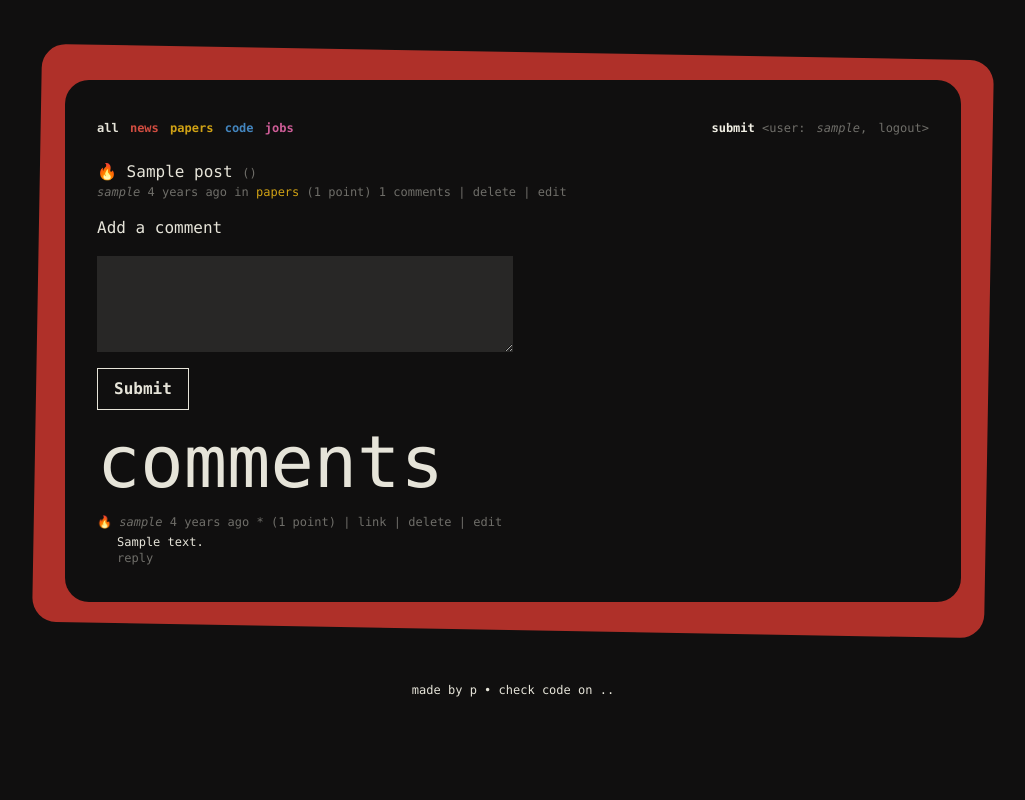
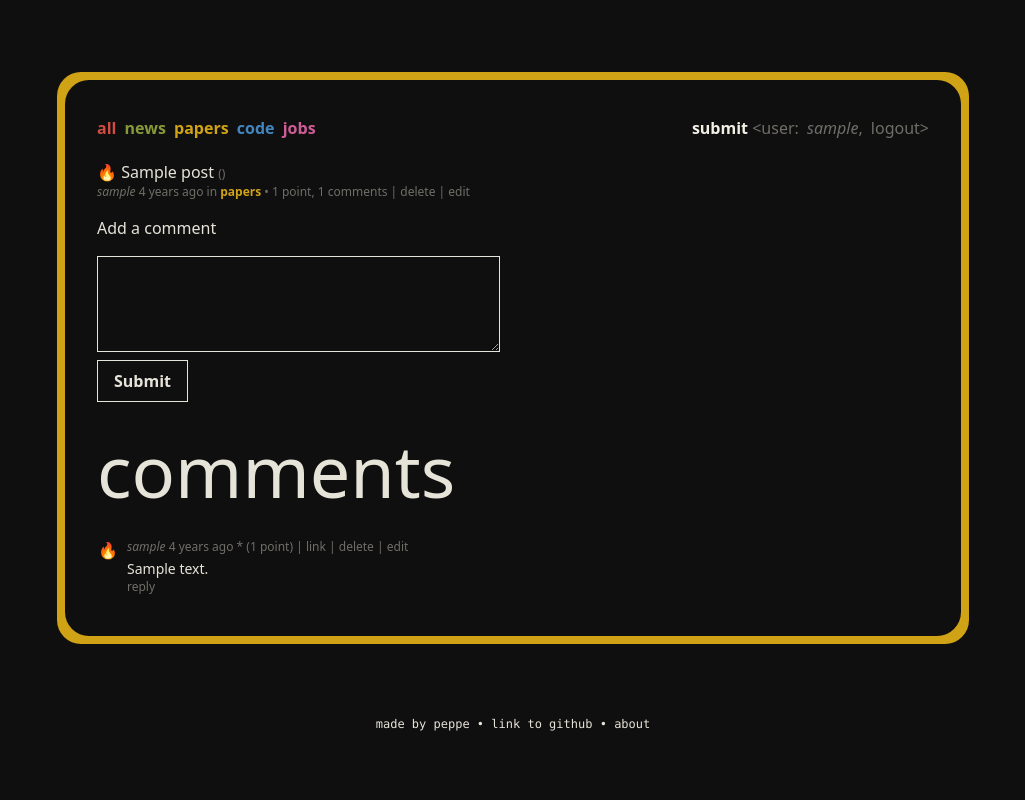
Before and after one commit to peppedilillo/ist, a Django app: page /posts/1/ in a window 1280 px wide. Shown: the whole page, without its empty margins (127-1152 px from the left). Run offline with Django 5.2, Linux system fonts and the light colour scheme; a user stored in the database is signed in; tables that the repository leaves empty hold one stand-in row (values such as "Sample post"); parts of the project's set-up code (start-up, migrations or seed data) failed here and were passed over.

Commit message:
various improvements

```diff
--- a/mb/templates/mb/includes/comment.html
+++ b/mb/templates/mb/includes/comment.html
@@ -1,8 +1,9 @@
 {% load mb_extras %}
-<div>
-    <!--comment upvote, metadata and buttons-->
-    <div class="text-base-600 mb-1 text-xs">
-        <!--only show upvote functionalities if the user is authenticated.-->
+<div class="mb-2">
+    <table>
+        <tr>
+            <!-- Upvote cell -->
+            <td class="pr-2 align-top">
                 {% if request.user.is_authenticated %}
                     {% csrf_token %}
                     <a id="up_{{ comment.id }}"
@@ -10,14 +11,18 @@
                        data-upvote-url="{% url 'mb:comment_upvote' comment.id %}"
                        data-redirect-url="{% url 'login' %}"
                        class="cursor-pointer">
-                <!--if user does not like post this will be displayed (grayed out)-->
                         <span class="{% if comment.is_fan %}hidden{% endif %} grayscale opacity-30"
                               data-state="inactive">🔥</span>
-                <!--else this-->
                         <span class="{% if not comment.is_fan %}hidden{% endif %} grayscale-0 opacity-100"
                               data-state="active">🔥</span>
                     </a>
                 {% endif %}
+            </td>
+
+            <!-- Comment content cell -->
+            <td>
+                <!-- Metadata line -->
+                <div class="text-base-600 mb-1 text-xs">
                     <a href="{% url 'mb:profile' comment.user.id %}"
                     class="italic hover:text-base-100 cursor-pointer">{{ comment.user }}</a>
                     {{ comment.date|timeago }} ago
@@ -34,8 +39,18 @@
                              class="hover:text-base-100 cursor-pointer">edit</a>
                     {% endif %}
                 </div>
-    <div class="ml-5">
-        <!--comment content-->
+                <!-- Comment text -->
+                <div class="text-sm">
                     {{ comment.content }}
                 </div>
+                <div class="text-base-600 text-xs">
+                    <!--reply button-->
+                    {% if request.user.is_authenticated %}
+                        <a href="{% url 'mb:comment_reply' comment.id %}"
+                           class="hover:text-base-100 cursor-pointer">reply</a>
+                    {% endif %}
                 </div>
+            </td>
+        </tr>
+    </table>
+</div>
--- a/mb/templates/mb/includes/post.html
+++ b/mb/templates/mb/includes/post.html
@@ -1,5 +1,5 @@
 {% load mb_extras %}
-<div>
+<div class="mb-4 sm:mb-2">
     <!--post title, upvote icon and url-->
     <div>
         <!--only show upvote functionalities if the user is authenticated.-->
@@ -18,21 +18,20 @@
                       data-state="active">🔥</span>
             </a>
         {% endif %}
-        <a href="{{ post.url }}">
-        {{ post.title }}</a>
+        <a href="{{ post.url }}">{{ post.title }}</a>
         <span class="text-base-600 text-xs">({{ post.url|truncatesmart }})</span>
     </div>
     <!--post metadata and buttons-->
-    <div class="text-base-600 mb-1 text-xs">
+    <div class="text-base-600 text-xs">
         <a href="{% url 'mb:profile' post.user.id %}"
            class="italic hover:text-base-100 cursor-pointer">{{ post.user }}</a>
         {{ post.date|timeago }} ago
         {%  if post.board_prefix %} in
-            <span class="{{  post.board_prefix | board_color }}">
+            <span class="font-semibold text-{{  post.board_prefix | board_color }}">
                 {{ post.board_prefix }}
             </span>
-        {% endif %}
-        (<span class="score" id="score_{{ post.id }}">{{ post.nlikes }} point{{ post.nlikes|pluralize }}</span>)
+        {% endif %} •
+        <span class="score" id="score_{{ post.id }}">{{ post.nlikes }} point{{ post.nlikes|pluralize }}</span>,
         <a href="{% url 'mb:post_detail' post.id %}" class="hover:text-base-100 cursor-pointer whitespace-nowrap">{{ post.ncomments }} comments</a>
         {% if post.user == request.user or request.user.has_mod_rights %}
             | <a href="{% url 'mb:post_delete' post.id %}"
--- a/mb/templates/mb/includes/replies.html
+++ b/mb/templates/mb/includes/replies.html
@@ -1,15 +1,8 @@
 {% for reply in comment.replies.all %}
     {% include "mb/includes/comment.html" with comment=reply %}
-    <div class="text-base-600 mb-1 ml-5 text-xs">
-        <!--reply button-->
-        {% if request.user.is_authenticated %}
-            <a href="{% url 'mb:comment_reply' comment.id %}"
-               class="hover:text-base-100 cursor-pointer">reply</a>
-        {% endif %}
-    </div>
     {% if depth < max_depth %}
         <ul class="ml-8">{% include "mb/includes/replies.html" with comment=reply depth=depth|add:"1" %}</ul>
     {% else %}
-        <div class="ml-5 mb-4"><a href="{% url 'mb:comment_detail' reply.id %}">more replies...</a></div>
+        <div class="mb-4 text-xs text-base-600 hover:text-base-100 cursor-pointer"><a href="{% url 'mb:comment_detail' reply.id %}">more replies...</a></div>
     {% endif %}
 {% endfor %}
--- a/mb/templates/mb/index.html
+++ b/mb/templates/mb/index.html
@@ -2,10 +2,10 @@
 {% load mb_extras %}
 {% block content %}
     <!-- post table -->
-    <h1 class="text-8xl mb-4 {{ header|board_color }}">{{ header }}</h1>
+    <h1 class="text-8xl my-8 font-extralight text-base-100">{{ header }}</h1>
     {% if page_obj %}
         <ul>
-            <table class="text-xs">
+            <table>
                 {% for post in page_obj %}
                     <tr>
                         <td class="align-top"">{{ forloop.counter0 | add:page_obj.start_index }}.
--- a/mb/templates/mb/post_detail.html
+++ b/mb/templates/mb/post_detail.html
@@ -10,28 +10,21 @@
                 <div class="my-4">Add a comment</div>
                 <form method="post" action="{% url 'mb:post_comment' post.id %}">
                     {% csrf_token %}
-                    <div class="my-4">{{ comment_form.content | addclass:'bg-base-900 text-base-100 w-full sm:w-1/2 h-24' }}</div>
-                    <button type="submit" class="button">Submit</button>
+                    <div class="my-2">{{ comment_form.content | addclass:'bg-base-black text-base-100 p-2 h-24 border border-base-100' }}</div>
+                    <button type="submit" class="button ">Submit</button>
                 </form>
             {% else %}
                     <div class="my-4"><a href="{% url 'login' %}">Login</a> to add a comment.</div>
             {% endif %}
     {% endif %}
     <!-- comment section -->
-    <div class="my-4 text-7xl">comments</div>
+    <div class="text-7xl font-extralight my-8">comments</div>
     {% for comment in comments %}
-        <div class="text-xs">{% include "mb/includes/comment.html" with comment=comment %}</div>
-        <div class="text-base-600 mb-1 ml-5 text-xs">
-            <!--reply button-->
-            {% if request.user.is_authenticated %}
-                <a href="{% url 'mb:comment_reply' comment.id %}"
-                   class="hover:text-base-100 cursor-pointer">reply</a>
-            {% endif %}
-        </div>
-        <ul class="ml-8 text-xs">
+        <div>{% include "mb/includes/comment.html" with comment=comment %}</div>
+        <ul class="ml-8">
             {% include "mb/includes/replies.html" with depth=1 %}
         </ul>
     {% empty %}
-        <div class="my-4 text-xs">No comments yet.</p>
+        <div>No comments yet.</p>
     {% endfor %}
 {% endblock %}
--- a/mb/templates/mb/post_submit.html
+++ b/mb/templates/mb/post_submit.html
@@ -2,7 +2,7 @@
 {% load mb_extras %}
 
 {% block content %}
-    <div class="text-6xl my-4">new post</div>
+    <div class="text-6xl my-4 font-extralight">new post</div>
     <!--- errors -->
     {% if form.errors %}
         <div class="my-4">there were some problems with your submission:</div>
--- a/mb/templatetags/mb_extras.py
+++ b/mb/templatetags/mb_extras.py
@@ -13,10 +13,11 @@ def board_color(header_text):
     Note that these colors should also be safelisted in the tailwind config,
     otherwise tailwind may never now of them."""
     colors = {
-        'news': 'text-red-light',
-        'papers': 'text-yellow-light',
-        'code': 'text-blue-light',
-        'jobs': 'text-magenta-light'
+        'all': 'red-light',
+        'news': 'green-light',
+        'papers': 'yellow-light',
+        'code': 'blue-light',
+        'jobs': 'magenta-light'
     }
     return colors.get(header_text, 'text-base-300')
 
--- a/mb/views.py
+++ b/mb/views.py
@@ -62,7 +62,7 @@ def _board(request, name: str) -> HttpResponse:
                 post_id=OuterRef('id'),
                 customuser_id=request.user.id,
             )),
-    ).select_related("user", "board").filter(board=board).order_by("-date")
+    ).select_related("user", "board").filter(board=board).order_by("-score")
     paginator = Paginator(posts, INDEX_NPOSTS)
     page_number = request.GET.get("page")
     page_obj = paginator.get_page(page_number)
--- a/static/css/output.css
+++ b/static/css/output.css
@@ -650,12 +650,31 @@ video {
   position: relative;
 }
 
-.inset-0 {
-  inset: 0px;
+.-inset-2 {
+  inset: -0.5rem;
 }
 
-.-top-7 {
-  top: -1.75rem;
+.-inset-y-2 {
+  top: -0.5rem;
+  bottom: -0.5rem;
+}
+
+.-inset-y-6 {
+  top: -1.5rem;
+  bottom: -1.5rem;
+}
+
+.inset-x-0 {
+  left: 0px;
+  right: 0px;
+}
+
+.-bottom-2 {
+  bottom: -0.5rem;
+}
+
+.-top-2 {
+  top: -0.5rem;
 }
 
 .m-20 {
@@ -666,6 +685,22 @@ video {
   margin: 1rem;
 }
 
+.m-6 {
+  margin: 1.5rem;
+}
+
+.m-8 {
+  margin: 2rem;
+}
+
+.m-12 {
+  margin: 3rem;
+}
+
+.m-2 {
+  margin: 0.5rem;
+}
+
 .mx-auto {
   margin-left: auto;
   margin-right: auto;
@@ -674,6 +709,16 @@ video {
 .my-4 {
   margin-top: 1rem;
   margin-bottom: 1rem;
+}
+
+.my-8 {
+  margin-top: 2rem;
+  margin-bottom: 2rem;
+}
+
+.my-2 {
+  margin-top: 0.5rem;
+  margin-bottom: 0.5rem;
 }
 
 .mb-1 {
@@ -698,6 +743,30 @@ video {
 
 .mt-4 {
   margin-top: 1rem;
+}
+
+.mb-2 {
+  margin-bottom: 0.5rem;
+}
+
+.mb-12 {
+  margin-bottom: 3rem;
+}
+
+.mr-2 {
+  margin-right: 0.5rem;
+}
+
+.mr-4 {
+  margin-right: 1rem;
+}
+
+.mb-5 {
+  margin-bottom: 1.25rem;
+}
+
+.mb-6 {
+  margin-bottom: 1.5rem;
 }
 
 .block {
@@ -728,14 +797,8 @@ video {
   max-width: 56rem;
 }
 
-.rotate-1 {
-  --tw-rotate: 1deg;
-  transform: translate(var(--tw-translate-x), var(--tw-translate-y)) rotate(var(--tw-rotate)) skewX(var(--tw-skew-x)) skewY(var(--tw-skew-y)) scaleX(var(--tw-scale-x)) scaleY(var(--tw-scale-y));
-}
-
-.-rotate-1 {
-  --tw-rotate: -1deg;
-  transform: translate(var(--tw-translate-x), var(--tw-translate-y)) rotate(var(--tw-rotate)) skewX(var(--tw-skew-x)) skewY(var(--tw-skew-y)) scaleX(var(--tw-scale-x)) scaleY(var(--tw-scale-y));
+.flex-1 {
+  flex: 1 1 0%;
 }
 
 .cursor-pointer {
@@ -770,6 +833,42 @@ video {
   white-space: nowrap;
 }
 
+.rounded-3xl {
+  border-radius: 1.5rem;
+}
+
+.border {
+  border-width: 1px;
+}
+
+.border-solid {
+  border-style: solid;
+}
+
+.border-double {
+  border-style: double;
+}
+
+.border-base-600 {
+  --tw-border-opacity: 1;
+  border-color: rgb(111 110 105 / var(--tw-border-opacity));
+}
+
+.border-base-100 {
+  --tw-border-opacity: 1;
+  border-color: rgb(230 228 217 / var(--tw-border-opacity));
+}
+
+.border-base-800 {
+  --tw-border-opacity: 1;
+  border-color: rgb(64 62 60 / var(--tw-border-opacity));
+}
+
+.bg-base-100 {
+  --tw-bg-opacity: 1;
+  background-color: rgb(230 228 217 / var(--tw-bg-opacity));
+}
+
 .bg-base-900 {
   --tw-bg-opacity: 1;
   background-color: rgb(40 39 38 / var(--tw-bg-opacity));
@@ -780,36 +879,33 @@ video {
   background-color: rgb(16 15 15 / var(--tw-bg-opacity));
 }
 
-.bg-gradient-to-b {
-  background-image: linear-gradient(to bottom, var(--tw-gradient-stops));
+.bg-blue-light {
+  --tw-bg-opacity: 1;
+  background-color: rgb(67 133 190 / var(--tw-bg-opacity));
 }
 
-.from-red {
-  --tw-gradient-from: #AF3029 var(--tw-gradient-from-position);
-  --tw-gradient-to: rgb(175 48 41 / 0) var(--tw-gradient-to-position);
-  --tw-gradient-stops: var(--tw-gradient-from), var(--tw-gradient-to);
+.bg-green-light {
+  --tw-bg-opacity: 1;
+  background-color: rgb(135 154 57 / var(--tw-bg-opacity));
 }
 
-.from-orange {
-  --tw-gradient-from: #BC5215 var(--tw-gradient-from-position);
-  --tw-gradient-to: rgb(188 82 21 / 0) var(--tw-gradient-to-position);
-  --tw-gradient-stops: var(--tw-gradient-from), var(--tw-gradient-to);
+.bg-magenta-light {
+  --tw-bg-opacity: 1;
+  background-color: rgb(206 93 151 / var(--tw-bg-opacity));
 }
 
-.to-base-black {
-  --tw-gradient-to: #100F0F var(--tw-gradient-to-position);
+.bg-red-light {
+  --tw-bg-opacity: 1;
+  background-color: rgb(209 77 65 / var(--tw-bg-opacity));
 }
 
-.to-purple {
-  --tw-gradient-to: #5E409D var(--tw-gradient-to-position);
+.bg-yellow-light {
+  --tw-bg-opacity: 1;
+  background-color: rgb(208 162 21 / var(--tw-bg-opacity));
 }
 
-.to-red {
-  --tw-gradient-to: #AF3029 var(--tw-gradient-to-position);
-}
-
-.to-95\% {
-  --tw-gradient-to-position: 95%;
+.p-2 {
+  padding: 0.5rem;
 }
 
 .px-2 {
@@ -835,24 +931,8 @@ video {
   padding-top: 1rem;
 }
 
-.pt-8 {
-  padding-top: 2rem;
-}
-
-.pb-2 {
-  padding-bottom: 0.5rem;
-}
-
-.pb-4 {
-  padding-bottom: 1rem;
-}
-
-.pb-6 {
-  padding-bottom: 1.5rem;
-}
-
-.pb-8 {
-  padding-bottom: 2rem;
+.pr-2 {
+  padding-right: 0.5rem;
 }
 
 .text-left {
@@ -869,6 +949,14 @@ video {
 
 .font-mono {
   font-family: ui-monospace, SFMono-Regular, Menlo, Monaco, Consolas, "Liberation Mono", "Courier New", monospace;
+}
+
+.font-sans {
+  font-family: ui-sans-serif, system-ui, sans-serif, "Apple Color Emoji", "Segoe UI Emoji", "Segoe UI Symbol", "Noto Color Emoji";
+}
+
+.font-serif {
+  font-family: ui-serif, Georgia, Cambria, "Times New Roman", Times, serif;
 }
 
 .text-6xl {
@@ -891,8 +979,25 @@ video {
   line-height: 1rem;
 }
 
+.text-sm {
+  font-size: 0.875rem;
+  line-height: 1.25rem;
+}
+
 .font-bold {
   font-weight: 700;
+}
+
+.font-light {
+  font-weight: 300;
+}
+
+.font-extralight {
+  font-weight: 200;
+}
+
+.font-semibold {
+  font-weight: 600;
 }
 
 .italic {
@@ -917,6 +1022,11 @@ video {
 .text-blue-light {
   --tw-text-opacity: 1;
   color: rgb(67 133 190 / var(--tw-text-opacity));
+}
+
+.text-green-light {
+  --tw-text-opacity: 1;
+  color: rgb(135 154 57 / var(--tw-text-opacity));
 }
 
 .text-magenta-light {
@@ -958,8 +1068,16 @@ video {
 }
 
 @media (min-width: 640px) {
-  .sm\:-inset-7 {
-    inset: -1.75rem;
+  .sm\:-inset-3 {
+    inset: -0.75rem;
+  }
+
+  .sm\:-inset-2 {
+    inset: -0.5rem;
+  }
+
+  .sm\:mb-2 {
+    margin-bottom: 0.5rem;
   }
 
   .sm\:h-8 {
@@ -968,11 +1086,6 @@ video {
 
   .sm\:w-1\/2 {
     width: 50%;
-  }
-
-  .sm\:rotate-1 {
-    --tw-rotate: 1deg;
-    transform: translate(var(--tw-translate-x), var(--tw-translate-y)) rotate(var(--tw-rotate)) skewX(var(--tw-skew-x)) skewY(var(--tw-skew-y)) scaleX(var(--tw-scale-x)) scaleY(var(--tw-scale-y));
   }
 
   .sm\:flex-row {
@@ -997,10 +1110,6 @@ video {
     border-radius: 1.5rem;
   }
 
-  .sm\:rounded {
-    border-radius: 0.25rem;
-  }
-
   .sm\:px-8 {
     padding-left: 2rem;
     padding-right: 2rem;
@@ -1008,15 +1117,25 @@ video {
 }
 
 @media (min-width: 768px) {
-  .md\:rotate-1 {
-    --tw-rotate: 1deg;
-    transform: translate(var(--tw-translate-x), var(--tw-translate-y)) rotate(var(--tw-rotate)) skewX(var(--tw-skew-x)) skewY(var(--tw-skew-y)) scaleX(var(--tw-scale-x)) scaleY(var(--tw-scale-y));
+  .md\:-inset-2 {
+    inset: -0.5rem;
+  }
+
+  .md\:m-20 {
+    margin: 5rem;
+  }
+
+  .md\:rounded-3xl {
+    border-radius: 1.5rem;
   }
 }
 
 @media (min-width: 1024px) {
-  .lg\:rotate-1 {
-    --tw-rotate: 1deg;
-    transform: translate(var(--tw-translate-x), var(--tw-translate-y)) rotate(var(--tw-rotate)) skewX(var(--tw-skew-x)) skewY(var(--tw-skew-y)) scaleX(var(--tw-scale-x)) scaleY(var(--tw-scale-y));
+  .lg\:-inset-2 {
+    inset: -0.5rem;
+  }
+
+  .lg\:rounded-3xl {
+    border-radius: 1.5rem;
   }
 }
--- a/templates/base.html
+++ b/templates/base.html
@@ -1,5 +1,6 @@
 {% load static %}
 {% load mb_extras %}
+
 <script src="{% static 'js/base.js' %}"></script>
 <html lang="en">
     <head>
@@ -8,38 +9,27 @@
         <title>Astrowebsite</title>
         <link rel="stylesheet" href="{% static 'css/output.css' %}" type="text/css">
     </head>
-    <body class="bg-base-black flex flex-col items-center font-mono text-base-100">
+    <body class="bg-base-black flex flex-col items-center font-sans text-base-100">
         <!-- Container wrapper for positioning -->
-        <div class="relative w-full max-w-4xl m-20">
-            <!-- Background gradient container -->
-            <div class="absolute bg-gradient-to-b from-red to-red to-95% sm:rounded-3xl sm:rotate-1 sm:-inset-7 inset-0 -top-7">
-           </div>
-
+        <div class="relative w-full max-w-4xl m-12 md:m-20">
+            <!-- Wraparound container -->
+            <div class="absolute lg:rounded-3xl inset-x-0 -top-2 -bottom-2 lg:-inset-2
+            <!-- Selects the background color based on board-->
+            {% if header %}
+                bg-{{ header | board_color }}
+            {% elif post.board %}
+                bg-{{ post.board_prefix | board_color }}
+            {% else %}
+                bg-base-100
+            {% endif %}
+            "></div>
             <!-- Main content container -->
-            <div class="relative bg-base-black py-8 px-2 sm:px-8 sm:rounded-3xl">
+            <div class="relative bg-base-black py-8 px-2 sm:px-8 lg:rounded-3xl">
                 <!-- Navigation -->
-                <nav class="text-xs">
+                <nav>
                     <div class="max-w-4xl mx-auto py-2 flex flex-col space-y-2 sm:flex-row sm:items-center sm:h-8 sm:justify-between sm:space-y-0">
                         <!-- left side of navigation bar-->
-                        <div class="space-x-1">
-                            <a href="{% url 'mb:index' %}" class="font-bold {{ 'all'|board_color }}">all</a>
-                            <a href="{% url 'mb:news' %}" class="font-bold {{ 'news'|board_color }}">news</a>
-                            <a href="{% url 'mb:papers' %}" class="font-bold {{ 'papers'|board_color }}">papers</a>
-                            <a href="{% url 'mb:code' %}" class="font-bold {{ 'code'|board_color }}">code</a>
-                            <a href="{% url 'mb:jobs' %}" class="font-bold {{ 'jobs'|board_color }}">jobs</a>
-                        </div>
-                        <!-- right side of navigation bar-->
-                        <div class="text-base-600 space-x-1">
-                            {% if user.is_authenticated %}
-                                <a href="{% url 'mb:post_submit' %}" class="text-base-50 font-bold">submit</a>
-                                &ltuser:
-                                <a href="{% url 'mb:profile' user.id %}" class="italic hover:text-base-100 cursor-pointer">{{ user }}</a>,
-                                <a href="{% url 'accounts:logout' %}" class="hover:text-base-100 cursor-pointer">logout</a>&gt
-                            {% else %}
-                                <a href="{% url 'login' %}" class="hover:text-base-100 cursor-pointer">login</a>
-                                <a href="{% url 'accounts:signup' %}" class="hover:text-base-100 cursor-pointer">signup</a>
-                            {% endif %}
-                        </div>
+                        {% include "navbar.html" %}
                     </div>
                 </nav>
                 <main class="max-w-4xl mx-auto text-left">
@@ -49,7 +39,7 @@
         </div>
         <!-- Footer text -->
         <div class="text-center text-xs text-base-100 font-mono mb-8">
-            made by p • check code on ..
+            made by peppe • link to github • about
         </div>
     </body>
 </html>
--- /dev/null
+++ b/templates/navbar.html
@@ -0,0 +1,21 @@
+{% load mb_extras %}
+
+<div class="space-x-1">
+    <a href="{% url 'mb:index' %}" class="font-semibold text-{{ 'all'|board_color }}">all</a>
+    <a href="{% url 'mb:news' %}" class="font-semibold text-{{ 'news'|board_color }}">news</a>
+    <a href="{% url 'mb:papers' %}" class="font-semibold text-{{ 'papers'|board_color }}">papers</a>
+    <a href="{% url 'mb:code' %}" class="font-semibold text-{{ 'code'|board_color }}">code</a>
+    <a href="{% url 'mb:jobs' %}" class="font-semibold text-{{ 'jobs'|board_color }}">jobs</a>
+</div>
+<!-- right side of navigation bar-->
+<div class="text-base-600 space-x-1">
+    {% if user.is_authenticated %}
+        <a href="{% url 'mb:post_submit' %}" class="text-base-50 font-semibold">submit</a>
+        &ltuser:
+        <a href="{% url 'mb:profile' user.id %}" class="italic hover:text-base-100 cursor-pointer">{{ user }}</a>,
+        <a href="{% url 'accounts:logout' %}" class="hover:text-base-100 cursor-pointer">logout</a>&gt
+    {% else %}
+        <a href="{% url 'login' %}" class="hover:text-base-100 cursor-pointer">login</a>
+        <a href="{% url 'accounts:signup' %}" class="hover:text-base-100 cursor-pointer">signup</a>
+    {% endif %}
+</div>
```
Also changed, not shown: tailwind.config.js (+9 -1 lines). Lines whose indentation alone changed are shown as unchanged.
